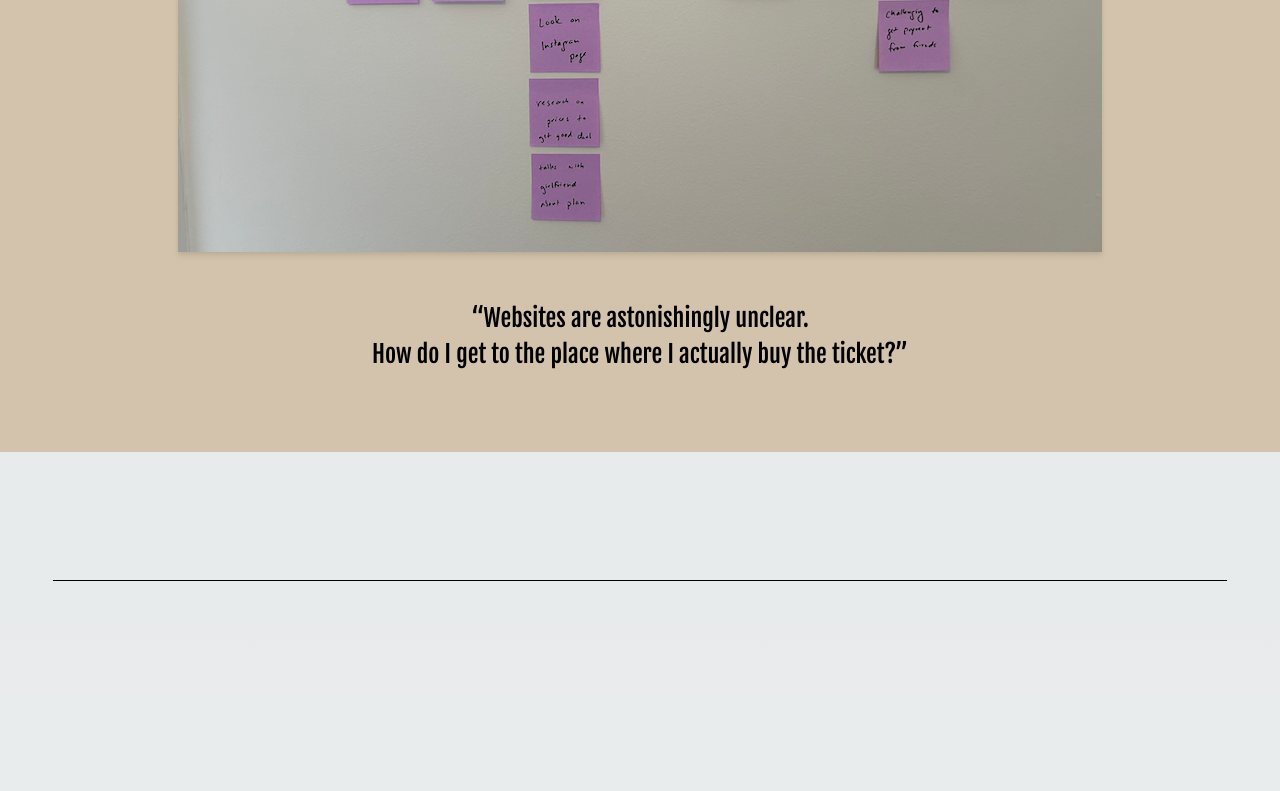
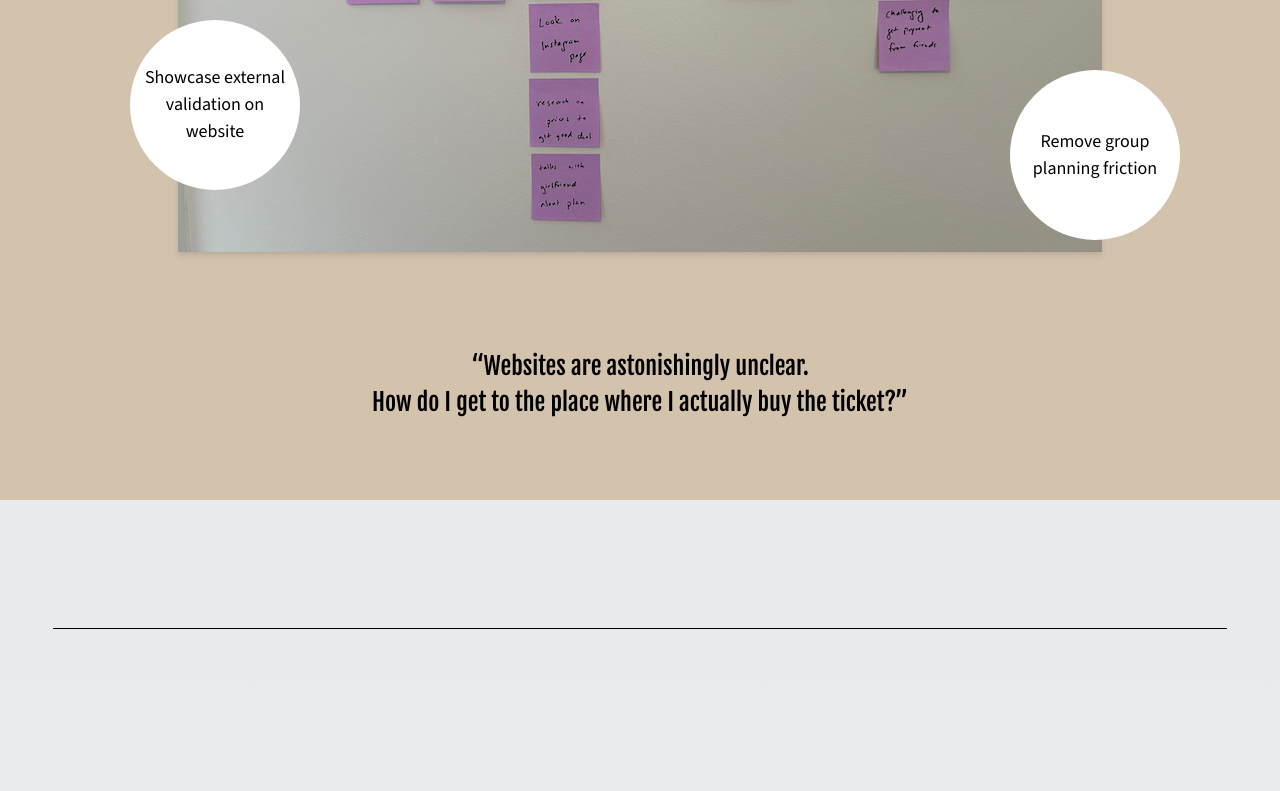
Before and after one commit to mshoemaker1/MyPortfolio, a Next.js app: page /projects/trapped-downtown in a window 1280 px wide. Shown: the part 4104-4895 px from the top of the page. Built offline with nearby package versions, Linux system fonts and the light colour scheme.

Commit message:
text bubbles

```diff
--- a/app/projectData.ts
+++ b/app/projectData.ts
@@ -134,3 +134,10 @@ export const trappedDowntownSiteMapPoints: Point[] = [
   {"Streamline Content": "Organized content into 3 groups which enables a ‘right information at the right time' flow to the website."},
   {"Update Footer": "Added relevant information and quick links to site footer to help users navigate the website."},
 ]
+
+export const trappedDowntownCircles = [
+  { x: "right-[calc(50%+430px)]", y: "top-[calc(50%-320px)]", text: 'Make “Book Now” action easy to find'},
+  { x: "right-[calc(50%+340px)]", y: "bottom-[calc(50%-200px)]", text: 'Showcase external validation on website'},
+  { x: "left-[calc(50%+400px)]", y: "top-[calc(50%-220px)]", text: 'Show WHO this experience is for'},
+  { x: "left-[calc(50%+370px)]", y: "bottom-[calc(50%-250px)]", text: 'Remove group planning friction'},
+]
--- a/app/projects/trapped-downtown/page.tsx
+++ b/app/projects/trapped-downtown/page.tsx
@@ -2,8 +2,10 @@ import {
   data,
   trappedDowntownCurrentExperiencePoints,
   trappedDowntownSiteMapPoints,
+  trappedDowntownCircles,
 } from "../../projectData";
 import Section from "@/components/Section";
+import SectionBullets from "@/components/Section/SectionBullets";
 import HeroHeader from "@/components/HeroHeader";
 import { Divider } from "@/components/Divider";
 import Image from "next/image";
@@ -19,7 +21,6 @@ import user4 from "../../../public/trapped-downtown/user-4.png";
 import user5 from "../../../public/trapped-downtown/user-5.png";
 import commonGroupings from "../../../public/trapped-downtown/common-groupings.png";
 import similarityMatrix from "../../../public/trapped-downtown/similarity-matrix.png";
-import SectionBullets from "@/components/Section/SectionBullets";
 import oldSiteMap from "../../../public/trapped-downtown/site-map-old.jpg";
 import newSiteMap from "../../../public/trapped-downtown/site-map-new.jpg";
 
@@ -106,10 +107,24 @@ export default function TrappedDowntown() {
           alt="Post it note empathy map"
           className="drop-shadow-md"
         />
-        <h3 className="font-[32px] mt-12 text-black px-8 text-center">
+        {/* <div className="grid grid-cols-2 grid-rows-2 gap-4 mt-12 lg:flex"> */}
+        {/* 2x2 grid on devices under large size */}
+        <div className="grid grid-cols-2 grid-rows-2 gap-4 mt-12 lg:flex">
+          {trappedDowntownCircles.map((circle, index) => (
+            <div
+              key={index}
+              className={`flex lg:absolute w-[170px] h-[170px] bg-white rounded-full items-center justify-center ${circle.x} ${circle.y}`}
+            >
+              <p className="text-black text-[18px] text-center px-3">
+                {circle.text}
+              </p>
+            </div>
+          ))}
+        </div>
+        <h3 className="text-center px-10 font-[32px] mt-12 text-black">
           “Websites are astonishingly unclear.
         </h3>
-        <h3 className="font-[32px] text-black mt-0 px-8 text-center">
+        <h3 className="text-center px-10 font-[32px] text-black mt-0">
           How do I get to the place where I actually buy the ticket?”
         </h3>
       </div>
@@ -236,7 +251,7 @@ export default function TrappedDowntown() {
           title="Iterate"
           header="Opportunities for improving the user experience"
           content={[
-            " I conducted user testing on the high fidelity mock-ups. I chose the 5-second test framework but modified it for this specific product. Users viewed an image of the Home screen for 15 seconds, then were asked two questions:",
+            "I conducted user testing on the high fidelity mock-ups. I chose the 5-second test framework but modified it for this specific product. Users viewed an image of the Home screen for 15 seconds, then were asked two questions:",
           ]}
           disableBottomPadding
         />
```
